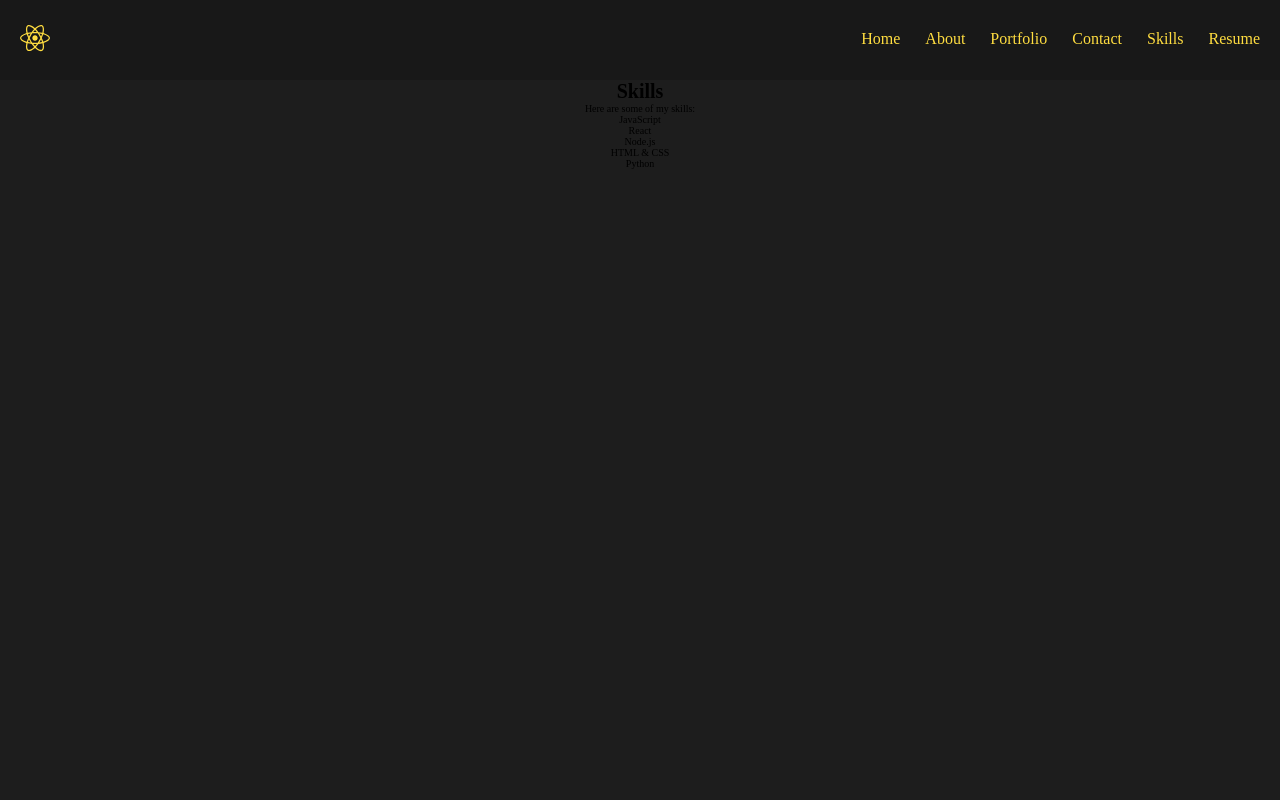
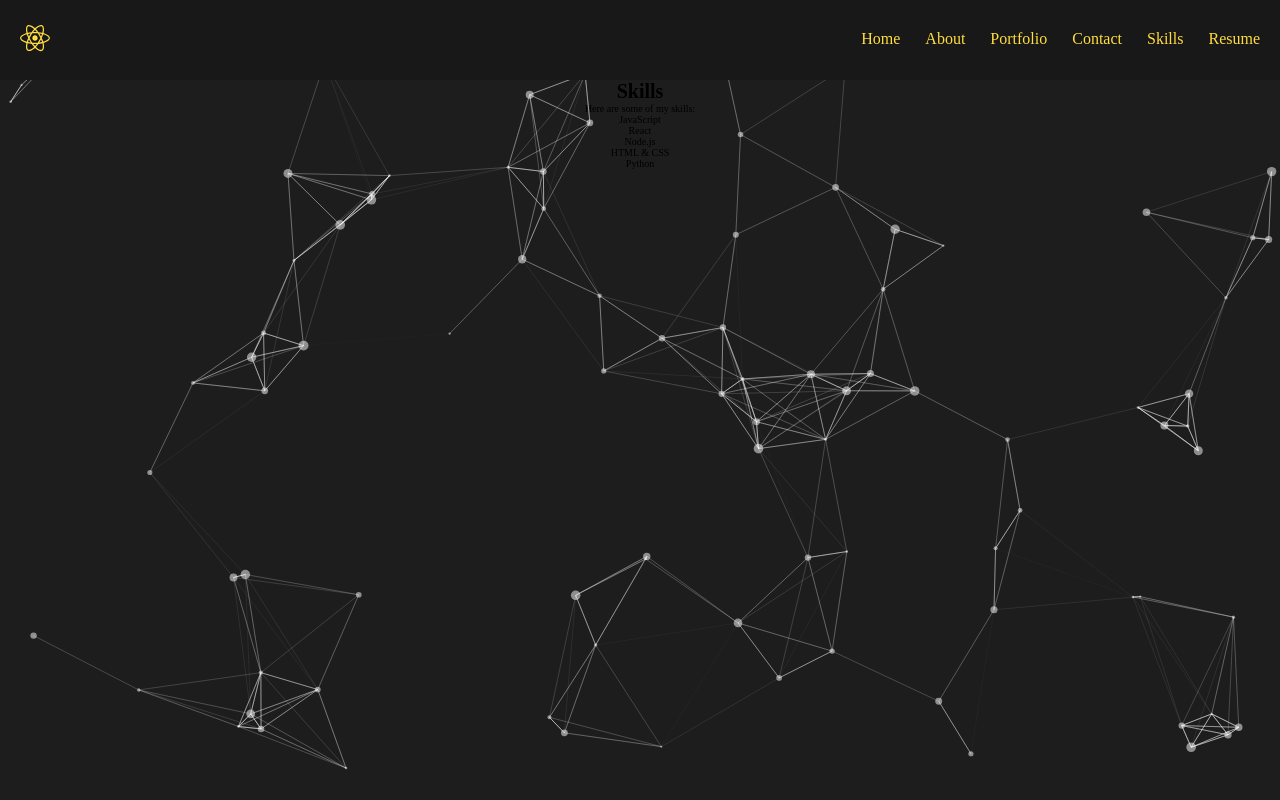
Before and after one commit to Ajudiya-Jay/Jay-Ajudiya, a React (Create React App) app in the folder portfolio-project/: page /contact in a window 1280 px wide. Built offline with nearby package versions, Linux system fonts and the light colour scheme.

Commit message:
add particles on webpage

```diff
--- a/portfolio-project/package.json
+++ b/portfolio-project/package.json
@@ -11,13 +11,16 @@
     "react": "^19.1.0",
     "react-dom": "^19.1.0",
     "react-icons": "^5.5.0",
+    "react-particles": "^2.12.2",
     "react-router-dom": "^7.6.0",
     "react-scripts": "^5.0.1",
     "react-simple-animate": "^3.5.3",
     "react-tsparticles": "^2.12.2",
     "react-vertical-timeline-component": "^3.5.3",
     "sass": "^1.89.0",
-    "tsparticles": "^3.8.1",
+    "tsparticles": "^2.12.0",
+    "tsparticles-plugin-emitters": "^2.12.0",
+    "tsparticles-slim": "^2.12.0",
     "web-vitals": "^2.1.4"
   },
   "scripts": {
--- a/portfolio-project/src/App.js
+++ b/portfolio-project/src/App.js
@@ -1,7 +1,8 @@
 
 import './App.css';
 import {Routes, Route} from 'react-router-dom';
-import React from 'react';
+import Particles from 'react-tsparticles';
+import { loadFull } from 'tsparticles';
 import Home from './containers/home';
 import About from './containers/about';
 import Portfolio from './containers/portfolio';
@@ -9,11 +10,18 @@ import Contact from './containers/contact';
 import Skills from './containers/skills';
 import Resume from './containers/resume';
 import NavBar from './components/navBar';
+import particles from './utils/particles';
 
 function App() {
+
+  const handleInit = async (main) => {
+    await loadFull(main);
+  }
   return (
     <div className="App">
       {/* particles js */}
+
+      <Particles id="particles" options={particles} init={handleInit} />
 
       {/* navbar */}
       <NavBar/>
--- a/portfolio-project/src/components/navBar/styles.scss
+++ b/portfolio-project/src/components/navBar/styles.scss
@@ -5,6 +5,7 @@
     justify-content: center;
     align-items: center;
     font-size: 1.2rem;
+    position: sticky;
 
     &__container{
         width: 100%;
--- /dev/null
+++ b/portfolio-project/src/utils/particles.js
@@ -0,0 +1,73 @@
+const particlesConfig = {
+  background: {
+    color: {
+      value: "#yellow",
+    },
+  },
+  fpsLimit: 120,
+  interactivity: {
+    events: {
+      onClick: {
+        enable: true,
+        mode: "push",
+      },
+      onHover: {
+        enable: true,
+        mode: "repulse",
+      },
+      resize: true,
+    },
+    modes: {
+      push: {
+        quantity: 4,
+      },
+      repulse: {
+        distance: 200,
+        duration: 0.4,
+      },
+    },
+  },
+  particles: {
+    color: {
+      value: "#ffffff",
+    },
+    links: {
+      color: "#ffffff",
+      distance: 150,
+      enable: true,
+      opacity: 0.5,
+      width: 1,
+    },
+    collisions: {
+      enable: true,
+    },
+    move: {
+      direction: "none",
+      enable: true,
+      outModes: {
+        default: "bounce",
+      },
+      random: false,
+      speed: 2,
+      straight: false,
+    },
+    number: {
+      density: {
+        enable: true,
+        area: 800,
+      },
+      value: 80,
+    },
+    opacity: {
+      value: 0.5,
+    },
+    shape: {
+      type: "circle",
+    },
+    size: {
+      value: { min: 1, max: 5 },
+    },
+  },
+  detectRetina: true,
+};
+export default particlesConfig;
```
Also changed, not shown: 1 other file (tests, documents, lock files or other folders).
